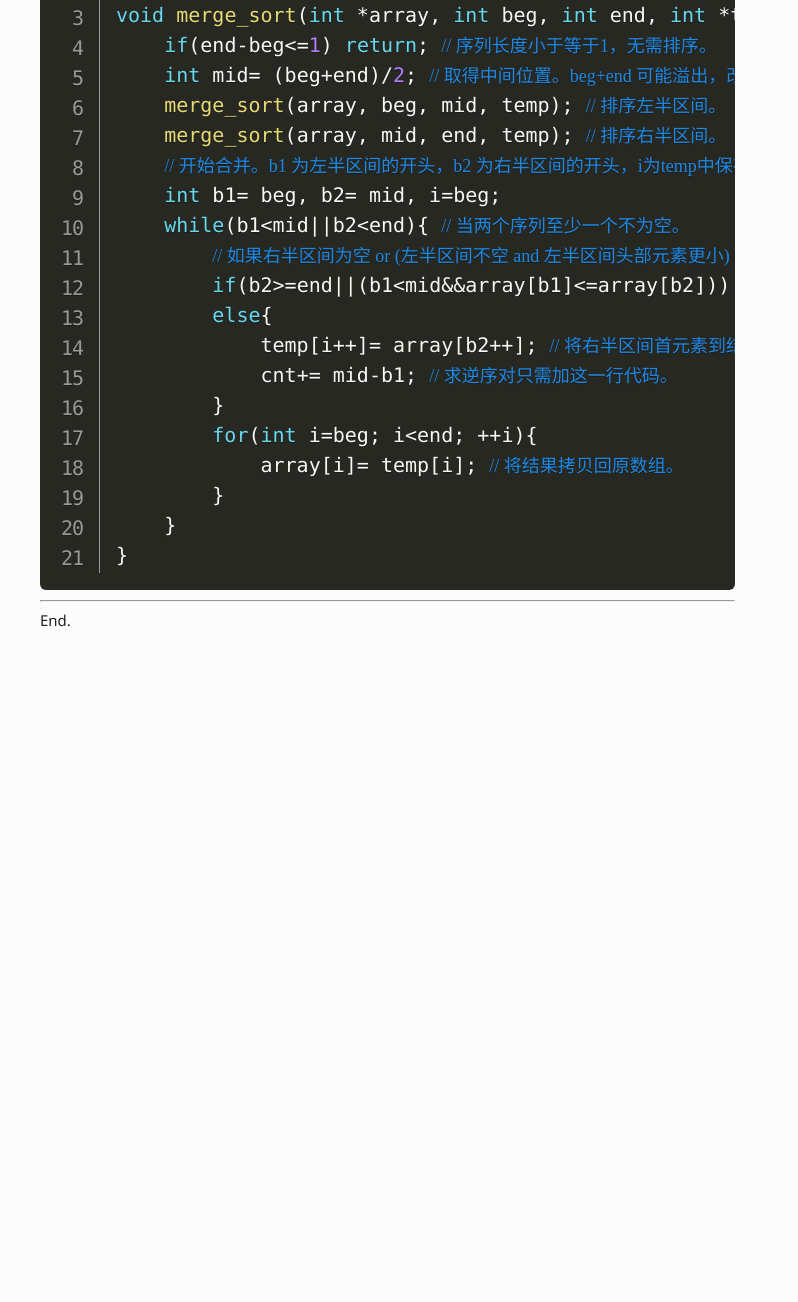
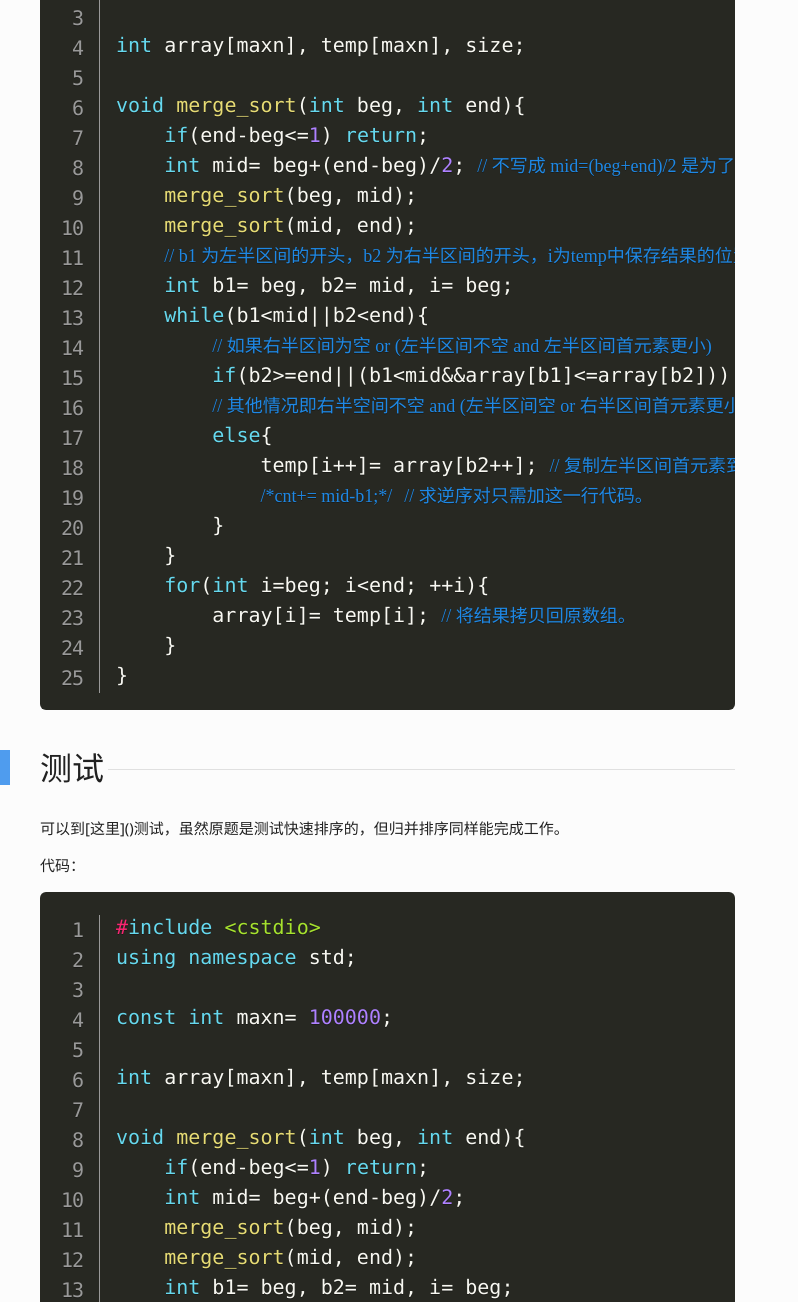
Before and after one commit to zhaosiyi/algo-note, a plain HTML site: page archives/2016-10-24-归并排序&逆序对/article.html in a window 1280 px wide. Shown: the part 487-1789 px from the top of the page, without its empty margins (0-798 px from the left). Before the commit the page ends 1139 px from the top, so only its background shows below. Drawn offline with Linux system fonts and the light colour scheme.

Commit message:
change article

```diff
--- a/archives/2016-10-24-归并排序&逆序对/article.html
+++ b/archives/2016-10-24-归并排序&逆序对/article.html
@@ -20,26 +20,69 @@
     <div class="heading-high scrollspy"><h2>简介</h1><div class="divider"></div></div>
 <p>归并排序可以顺便求出逆序对个数。</p>
 <div class="heading-high scrollspy"><h2>代码</h1><div class="divider"></div></div>
-<pre class="line-numbers"><code class="language-cpp">// array 为原数组，[beg,end) 为排序的范围，temp 为辅助数组，大小不小于 array 。
-// 如果需要求逆序对的话，初始化 cnt=0 。
-void merge_sort(int *array, int beg, int end, int *temp){
-    if(end-beg&lt;=1) return; // 序列长度小于等于1，无需排序。
-    int mid= (beg+end)/2; // 取得中间位置。beg+end 可能溢出，改为 mid= beg+(end-beg)/2 可避免溢出。但通常无需这么做。
-    merge_sort(array, beg, mid, temp); // 排序左半区间。
-    merge_sort(array, mid, end, temp); // 排序右半区间。
-    // 开始合并。b1 为左半区间的开头，b2 为右半区间的开头，i为temp中保存结果的位置。
-    int b1= beg, b2= mid, i=beg;
-    while(b1&lt;mid||b2&lt;end){ // 当两个序列至少一个不为空。
-        // 如果右半区间为空 or (左半区间不空 and 左半区间头部元素更小)
-        if(b2&gt;=end||(b1&lt;mid&amp;&amp;array[b1]&lt;=array[b2])) temp[i++]= a[b1++]; // 复制左半区间首元素到结果。
+<pre class="line-numbers"><code class="language-cpp">// array 为原数组，[beg,end) 为排序的范围，temp 为辅助数组。
+const int maxn= 100000;
+
+int array[maxn], temp[maxn], size;
+
+void merge_sort(int beg, int end){
+    if(end-beg&lt;=1) return;
+    int mid= beg+(end-beg)/2; // 不写成 mid=(beg+end)/2 是为了防止 beg+end 溢出。
+    merge_sort(beg, mid);
+    merge_sort(mid, end);
+    // b1 为左半区间的开头，b2 为右半区间的开头，i为temp中保存结果的位置。
+    int b1= beg, b2= mid, i= beg;
+    while(b1&lt;mid||b2&lt;end){
+        // 如果右半区间为空 or (左半区间不空 and 左半区间首元素更小)
+        if(b2&gt;=end||(b1&lt;mid&amp;&amp;array[b1]&lt;=array[b2])) temp[i++]= array[b1++]; // 复制左半区间首元素到结果。
+        // 其他情况即右半空间不空 and (左半区间空 or 右半区间首元素更小)
         else{
-            temp[i++]= array[b2++]; // 将右半区间首元素到结果。
-            cnt+= mid-b1; // 求逆序对只需加这一行代码。
-        }
-        for(int i=beg; i&lt;end; ++i){
-            array[i]= temp[i]; // 将结果拷贝回原数组。
+            temp[i++]= array[b2++]; // 复制左半区间首元素到结果。
+            /*cnt+= mid-b1;*/ // 求逆序对只需加这一行代码。
         }
     }
+    for(int i=beg; i&lt;end; ++i){
+        array[i]= temp[i]; // 将结果拷贝回原数组。
+    }
+}
+</code></pre>
+<div class="heading-high scrollspy"><h2>测试</h1><div class="divider"></div></div>
+<p>可以到[这里]()测试，虽然原题是测试快速排序的，但归并排序同样能完成工作。</p>
+<p>代码：</p>
+<pre class="line-numbers"><code class="language-cpp">#include &lt;cstdio&gt;
+using namespace std;
+
+const int maxn= 100000;
+
+int array[maxn], temp[maxn], size;
+
+void merge_sort(int beg, int end){
+    if(end-beg&lt;=1) return;
+    int mid= beg+(end-beg)/2;
+    merge_sort(beg, mid);
+    merge_sort(mid, end);
+    int b1= beg, b2= mid, i= beg;
+    while(b1&lt;mid||b2&lt;end){
+        if(b2&gt;=end||(b1&lt;mid&amp;&amp;array[b1]&lt;=array[b2])) temp[i++]= array[b1++];
+        else{
+            temp[i++]= array[b2++];
+        }
+    }
+    for(int i=beg; i&lt;end; ++i){
+        array[i]= temp[i];
+    }
+}
+
+int main(){
+    scanf("%d", &amp;size);
+    for(int i=0; i&lt;size; ++i){
+        scanf("%d", &amp;array[i]);
+    }
+    merge_sort(0, size);
+    for(int i=0; i&lt;size; ++i){
+        printf("%d ", array[i]);
+    }
+    return 0;
 }
 </code></pre>
 
```
